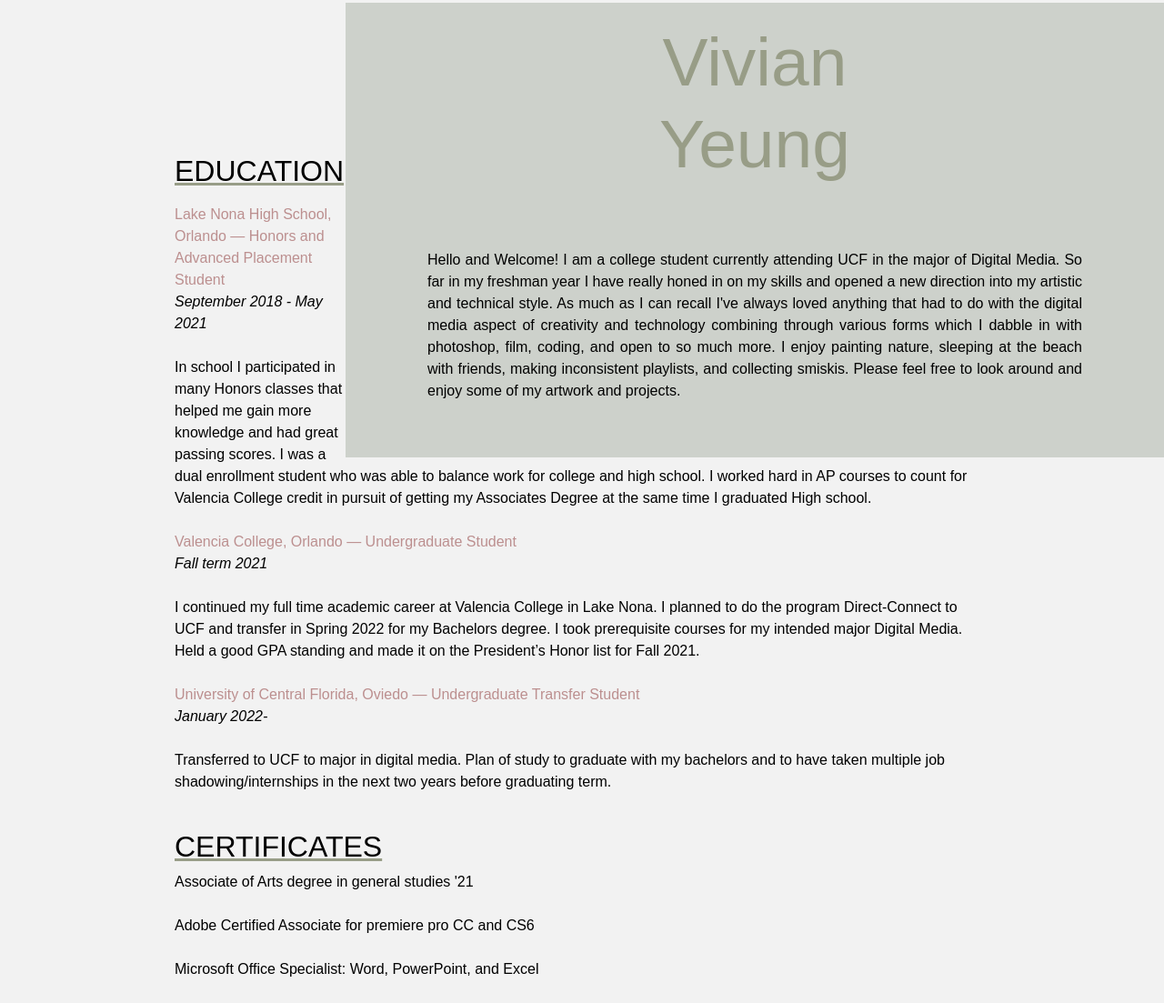
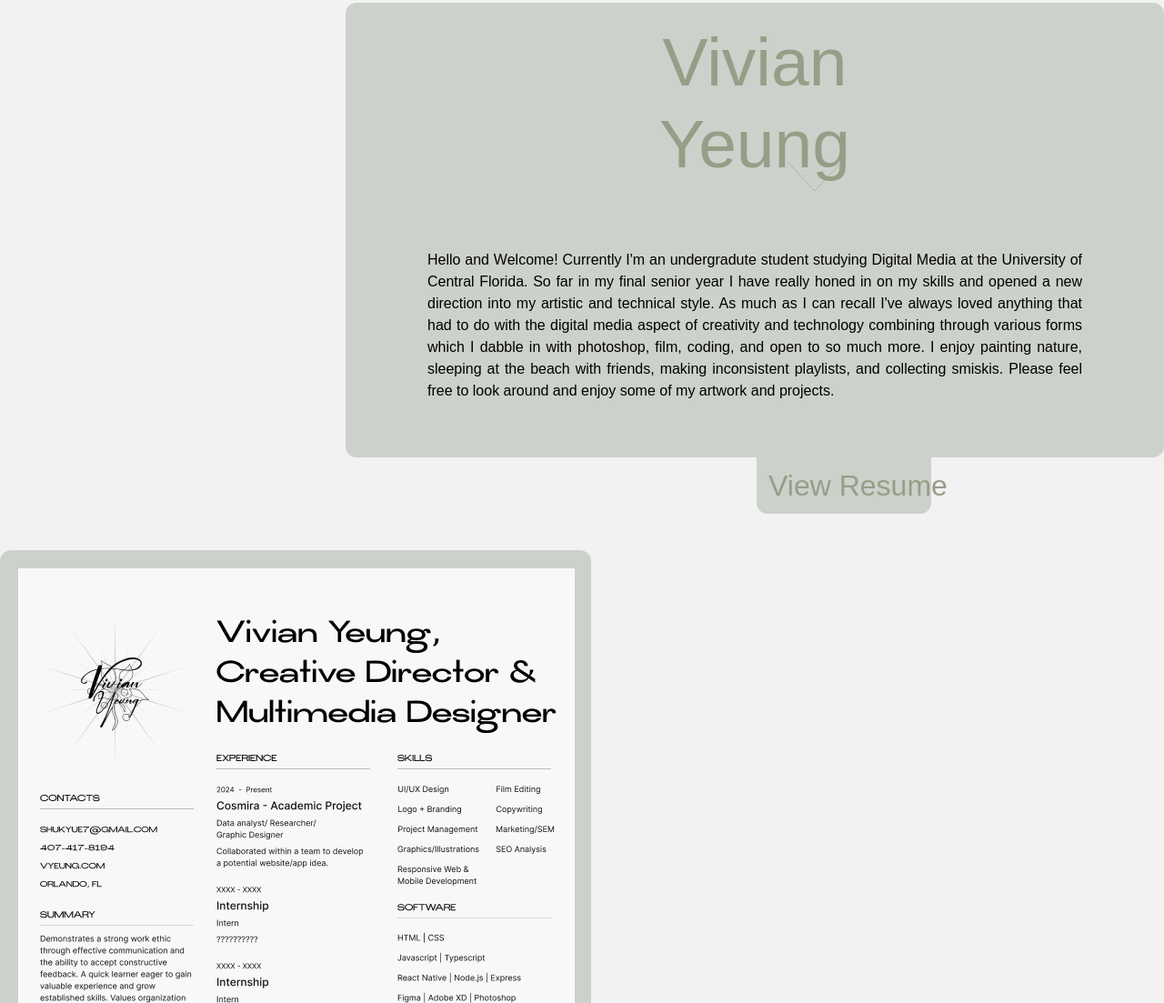
Before and after one commit to vyeung7/portfolio, a website: page index.html in a window 1280 px wide. Shown: the part 570-1673 px from the top of the page at 91% size. Drawn offline with nearby package versions, Linux system fonts and the light colour scheme.

Commit message:
Updated 2024

```diff
--- a/css/styles.css
+++ b/css/styles.css
@@ -17,13 +17,27 @@
         margin-left: 15%;
         height: 400px;
         width: 300px;
+        border-radius: 12px;
+    }
+
+    /*@font-face {
+        font-family: "customFont";
+        src: url("konstantgrotesk.otf");
+    }*/
+
+    .navbar-nav{
+        margin-left: auto;
+        /*font-family: "customFont";*/
+
+
     }
 
      /* green about box*/
      h1{
         font-size: 75px;
-     }
-     .greenbox{
+
+    }
+     .aboutgreenbox{
         float: right;
         text-align: center;
         margin-top: 2%;
@@ -32,6 +46,7 @@
         color: #989D87;
         background-color:#CDD1CB;
         border: 20px solid #CDD1CB;
+        border-radius: 12px;
     }
     .text-box{
         margin: 50px;
@@ -41,6 +56,92 @@
         color:black;
         text-align: justify;
       }
+      .resumegreenbox{
+        float: left;
+        text-align: center;
+        margin-top: 8%;
+        margin-bottom: 8%;
+        width: 650px;
+        height: 830px;
+        color: #CDD1CB;
+        background-color:#CDD1CB;
+        border: 20px solid #CDD1CB;
+        border-radius: 12px;
+
+      }
+    /* resume */
+    .imgPaper{
+        position: left;
+        margin-top: auto;
+        margin-left: auto;
+    }
+    /* bouncing arrows*/
+    .arrows {
+        width: 60px;
+        height: 72px;
+        position: absolute;
+        left: 70%;
+        margin-left: -30px;
+        bottom: 20px;
+      }
+
+      .arrows path {
+        stroke: #989D87;
+        fill: transparent;
+        stroke-width: 1px;
+        animation: arrow 2s infinite;
+        -webkit-animation: arrow 2s infinite;
+      }
+
+      @keyframes arrow
+      {
+      0% {opacity:0}
+      40% {opacity:1}
+      80% {opacity:0}
+      100% {opacity:0}
+      }
+
+      @-webkit-keyframes arrow /*Safari and Chrome*/
+      {
+      0% {opacity:0}
+      40% {opacity:1}
+      80% {opacity:0}
+      100% {opacity:0}
+      }
+
+      .arrows path.a1 {
+        animation-delay:-1s;
+        -webkit-animation-delay:-1s; /* Safari 和 Chrome */
+      }
+
+      .arrows path.a2 {
+        animation-delay:-0.5s;
+        -webkit-animation-delay:-0.5s; /* Safari 和 Chrome */
+      }
+
+      .arrows path.a3 {
+        animation-delay:0s;
+        -webkit-animation-delay:0s; /* Safari 和 Chrome */
+      }
+
+
+
+    .button{
+        position: right;
+        margin-top: 40%;
+        margin-left: 65%;
+        margin-right: 20%;
+        background-color: #CDD1CB;
+        border: auto solid #CDD1CB;
+        border-radius: 12px;
+
+    }
+    /*text*/
+    .btn{
+        font-size: xx-large;
+        color:#989D87;
+    }
+
 
     .skill{
         position: relative;
--- a/index.html
+++ b/index.html
@@ -4,11 +4,11 @@
     <meta charset="utf-8">
     <meta name="viewport" content="width=device-width, initial-scale=1, shrink-to-fit=no">
     <link rel="stylesheet" href="https://cdn.jsdelivr.net/npm/bootstrap@4.0.0/dist/css/bootstrap.min.css" integrity="sha384-Gn5384xqQ1aoWXA+058RXPxPg6fy4IWvTNh0E263XmFcJlSAwiGgFAW/dAiS6JXm" crossorigin="anonymous">
-	<link rel="stylesheet" type="text/css" href="css/styles.css">
+    <link rel="stylesheet" type="text/css" href="css/styles.css">
     <title> About </title>
 </head>
 <body>
-	<nav class="navbar navbar-expand-lg navbar-light bg-body-tertiary rounded" style="background-color: #CDD1CB; font-size: 20px;" aria-label="Thirteenth navbar example">
+	<nav class="navbar navbar-expand-lg navbar-light bg-body-tertiary rounded sticky-top" style="background-color: #CDD1CB; font-size: 20px;" aria-label="Thirteenth navbar example">
         <div class="container-fluid">
           <button class="navbar-toggler" type="button" data-bs-toggle="collapse" data-bs-target="#navbarsExample11" aria-controls="navbarsExample11" aria-expanded="false" aria-label="Toggle navigation">
             <span class="navbar-toggler-icon"></span>
@@ -18,9 +18,10 @@
             <a class="navbar-brand col-lg-3 me-0" href="#">
                 <img src="images/VY logo.png" width="70" height="70" alt="">
             </a>
-            <ul class="navbar-nav col-lg-6 justify-content-lg-center">
+            <ul class="navbar-nav ms-auto">
+
               <li class="nav-item">
-                <a class="nav-link active" aria-current="page" href="index.html">About</a>
+                <a class="nav-link active" aria-current="page" href="index.html">About + Resume</a>
               </li>
               <li class="nav-item">
                 <a class="nav-link" href="projects.html">Projects</a>
@@ -28,17 +29,18 @@
               <li class="nav-item">
                 <a class="nav-link" href="contact.html">Contact</a>
               </li>
+
             </ul>
           </div>
         </div>
       </nav>
 
-    <img class="img1" src="images/me.PNG" height="550" width="400" alt="photo of me"/>
-    <div class="greenbox">
+    <img class="img1" src="images/me.PNG" height="550" width="400" alt="Photo of me"/>
+    <div class="aboutgreenbox">
     <h1>Vivian<br>Yeung</h1>
         <div class="text-box">
-            <p> Hello and Welcome! I am a college student currently attending UCF in the major of Digital Media.
-                So far in my freshman year I have really honed in on my skills and opened a new direction into my
+            <p> Hello and Welcome! Currently I'm an undergradute student studying Digital Media at the University of Central Florida.
+                So far in my final senior year I have really honed in on my skills and opened a new direction into my
                 artistic and technical style. As much as I can recall I've always loved anything that had to do with
                 the digital media aspect of creativity and technology combining through various forms which I dabble
                 in with photoshop, film, coding, and open to so much more. I enjoy painting nature, sleeping at the
@@ -47,40 +49,23 @@
             </p>
         </div>
     </div>
-<div class="skill">
-    <h2>EDUCATION</h2>
-    <p>
-        <div class="school">Lake Nona High School, Orlando — Honors and Advanced Placement Student</div>
-           <div class="year">September 2018 - May 2021</div>
-        <br>
-        In school I participated in many Honors classes that helped me gain more knowledge and had great passing scores. I was a dual enrollment student who was able to balance work for college and high school. I worked hard in AP courses to count for Valencia College credit in pursuit of getting my Associates Degree at the same time I graduated High school.
-    <br><br>
-        <div class="school">Valencia College, Orlando — Undergraduate Student</div>
-            <div class="year">Fall term 2021</div>
-        <br>
-        I continued my full time academic career at Valencia College in Lake Nona. I planned to do the program Direct-Connect to UCF and transfer in Spring 2022 for my Bachelors degree. I took prerequisite courses for my intended major Digital Media. Held a good GPA standing and made it on the President’s Honor list for Fall 2021.
-    <br><br>
-        <div class="school">University of Central Florida, Oviedo — Undergraduate Transfer Student</div>
-            <div class="year">January 2022- </div>
-        <br>
-        Transferred to UCF to major in digital media. Plan of study to graduate with my bachelors and to have taken multiple job shadowing/internships in the next two years before graduating term.
-    </p>
-    <br>
-    <h2>CERTIFICATES</h2>
-    <p>
-    Associate of Arts degree in general studies '21
-    <br><br>
-    Adobe Certified Associate for premiere pro CC and CS6
-    <br><br>
-    Microsoft Office Specialist: Word, PowerPoint, and Excel
-    </p>
-</div>
+    <div class="resumegreenbox">
+      <img class="imgPaper" src="images/VYResume2024.png" height="" width="" alt="My professional resume"/>
+    </div>
+    <svg class="arrows">
+      <path class="a1" d="M0 0 L30 32 L60 0"></path>
+      <path class="a2" d="M0 20 L30 52 L60 20"></path>
+      <path class="a3" d="M0 40 L30 72 L60 40"></path>
+    </svg>
+    <div class="button">
+      <a class="btn" href="images/VYResume2024.pdf" download> View Resume </a>
+    </div>
+
 
 <!-- Optional JavaScript -->
 <!-- jQuery first, then Popper.js, then Bootstrap JS -->
 <script src="https://code.jquery.com/jquery-3.2.1.slim.min.js" integrity="sha384-KJ3o2DKtIkvYIK3UENzmM7KCkRr/rE9/Qpg6aAZGJwFDMVNA/GpGFF93hXpG5KkN" crossorigin="anonymous"></script>
 <script src="https://cdn.jsdelivr.net/npm/popper.js@1.12.9/dist/umd/popper.min.js" integrity="sha384-ApNbgh9B+Y1QKtv3Rn7W3mgPxhU9K/ScQsAP7hUibX39j7fakFPskvXusvfa0b4Q" crossorigin="anonymous"></script>
 <script src="https://cdn.jsdelivr.net/npm/bootstrap@4.0.0/dist/js/bootstrap.min.js" integrity="sha384-JZR6Spejh4U02d8jOt6vLEHfe/JQGiRRSQQxSfFWpi1MquVdAyjUar5+76PVCmYl" crossorigin="anonymous"></script>
-
 </body>
 </html>
```
Also changed, not shown: contact.html (+3 -3 lines), projects.html (+3 -3 lines), css/konstantgrotesk.otf (added), images/VYResume2024.png (added), 1 other file.
